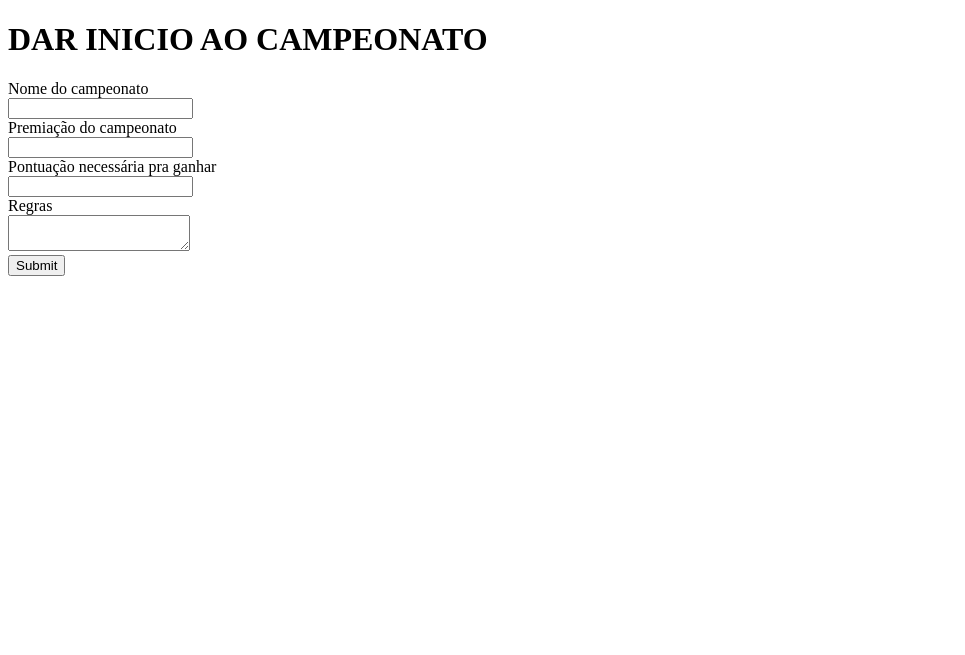
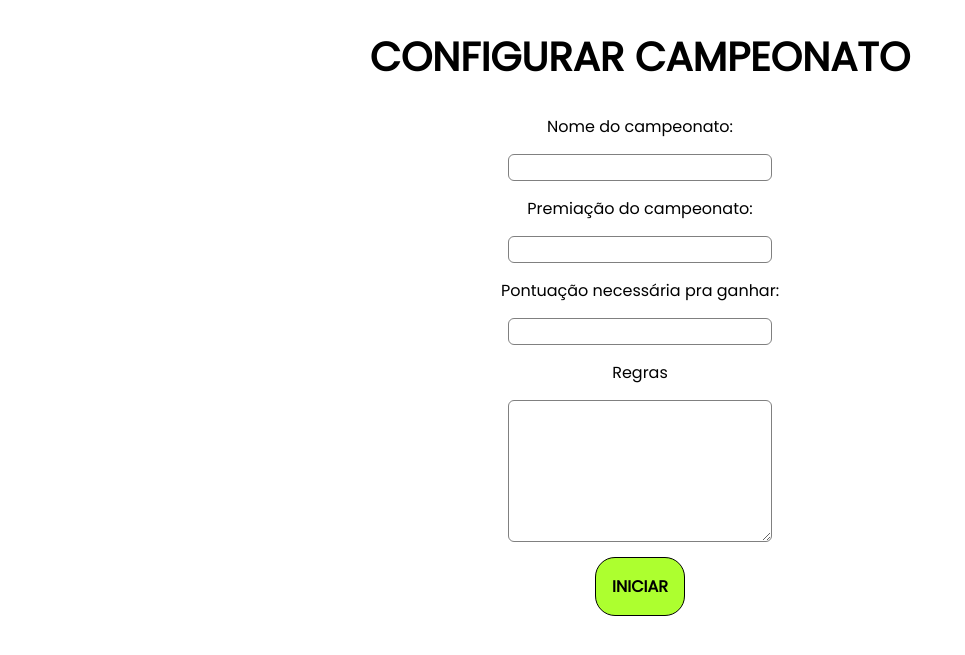
Before and after one commit to LucasNeves1/projetosinuca, a PHP site: page / in a window 1280 px wide. Shown: the top 655 px of the page, without its empty margins (0-965 px from the left). Run offline with PHP 8.4, Linux system fonts and the light colour scheme.

Commit message:
Primeiros CSS feito

```diff
--- /dev/null
+++ b/estilos/styleIndex.css
@@ -0,0 +1,50 @@
+@import url('https://fonts.googleapis.com/css2?family=Poppins&display=swap');
+body {
+
+    font-family: 'Poppins', sans-serif;
+
+}
+.cabecalho{
+    display:flex;
+    justify-content: center;
+    align-items: center;
+    font-size:40px;
+    font-family: 'Poppins', sans-serif;
+}
+.formIndex{
+    display:flex;
+    justify-content: center;
+    align-items: center;
+}
+.labelFormIndex{
+    margin:15px;
+    padding:5px;
+    border: 1px solid;
+    border-color:grey;
+    border-radius:6px;
+    width:20%;
+}
+.labelFormRegras{
+    width:20%;
+    margin:15px;
+    padding:5px;
+    border: 1px solid;
+    border-color:grey;
+    border-radius:6px;
+    height: 130px;
+}
+.centralizar {
+    display:flex;
+    justify-content: center;
+    align-items: center;
+}
+.btnCadastrar{
+    font-family: 'Poppins', sans-serif;
+    font-weight: bold;
+    font-size:16px;
+    padding:16px;
+    border:1px solid black;
+    border-radius:20px;
+    background-color:greenyellow;
+    cursor:pointer;
+}
--- a/index.php
+++ b/index.php
@@ -9,11 +9,13 @@
     <meta charset="UTF-8">
     <meta http-equiv="X-UA-Compatible" content="IE=edge">
     <meta name="viewport" content="width=device-width, initial-scale=1.0">
+    <link rel="stylesheet" type="text/css" href="./estilos/styleIndex.css" />
+
     <title>CAMPEONATO DE SINUCA</title>
 </head>
 
 <body>
-    <h1>DAR INICIO AO CAMPEONATO</h1>
+    <h1 class="cabecalho">CONFIGURAR CAMPEONATO</h1>
     <?php
     $dados = filter_input_array(INPUT_POST, FILTER_DEFAULT);
 
@@ -35,19 +37,29 @@
     ?>
     <form name="cad-campeonato" method="POST" action="">
 
-        <label>Nome do campeonato</label><br>
-        <input type="text" name="nomeCamp" id="nomeCamp"><br>
+        <label class="centralizar">Nome do campeonato:</label>
+        <div class="formIndex">
+            <input type="text" name="nomeCamp" id="nomeCamp" class="labelFormIndex"><br>
+        </div>
 
-        <label>Premiação do campeonato</label><br>
-        <input type="text" name="premiacaoCamp" id="premiacaoCamp"><br>
+        <label class="centralizar">Premiação do campeonato:</label>
+        <div class="formIndex">
+            <input type="text" name="premiacaoCamp" id="premiacaoCamp" class="labelFormIndex"><br>
+        </div>
 
-        <label>Pontuação necessária pra ganhar</label><br>
-        <input type="number" name="pontuacaoCamp" id="pontuacaoCamp"><br>
+        <label class="centralizar">Pontuação necessária pra ganhar:</label>
+        <div class="formIndex">
+            <input type="number" name="pontuacaoCamp" id="pontuacaoCamp" class="labelFormIndex"><br>
+        </div>
+        </div>
 
-        <label>Regras</label><br>
-        <textarea name="regrasCamp" id="regrasCamp"></textarea><br>
-
-        <input type="submit" name="btnCadastrar" id="btnCadastar">
+        <label class="centralizar">Regras<br></label>
+        <div class="centralizar">
+            <textarea name="regrasCamp" id="regrasCamp" class="labelFormRegras"></textarea><br>
+        </div>
+        <div class="centralizar">
+            <input type="submit" name="btnCadastrar" id="btnCadastar" class="btnCadastrar" value="INICIAR">
+        </div>
 
 
 
```
Also changed, not shown: editarCamp.php (+22 -11 lines), estilos/styleEditar.css (added, +44 -0 lines), estilos/stylePrincipal.css (added, +51 -0 lines), principal.php (+6 -5 lines), style.css (+0 -39 lines).
